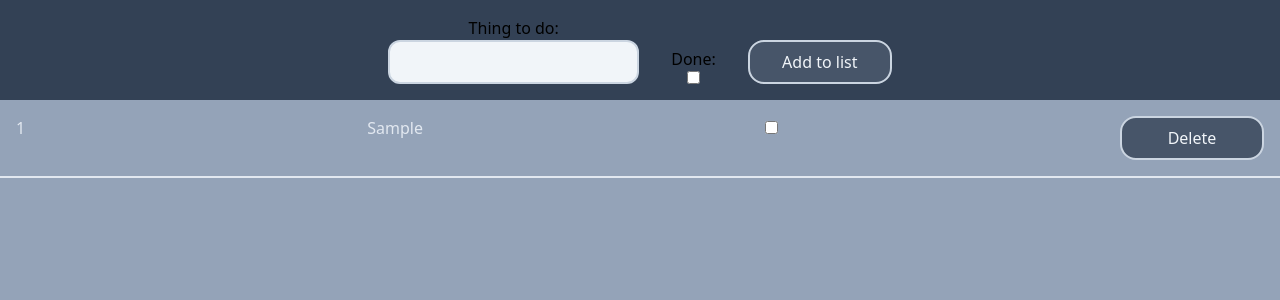
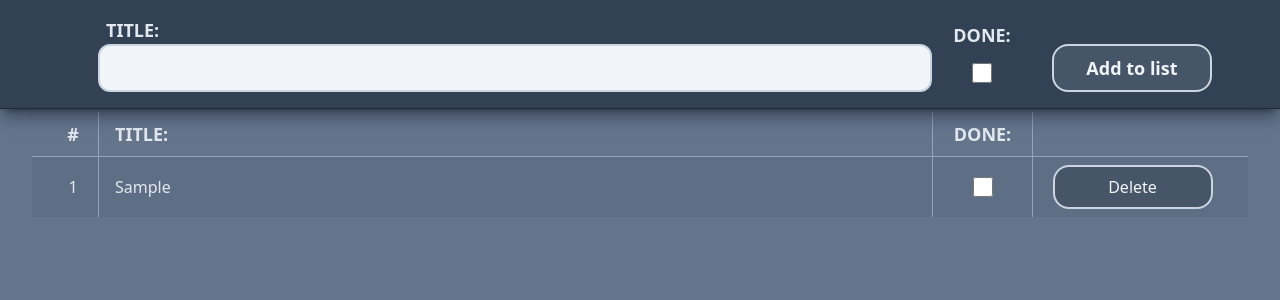
Before and after one commit to ChristofferGylin/react-todo-list, a React (Vite) app: page / in a window 1280 px wide. Both pictures are taken after typing "Sample" into the empty fields and a click on the button "Add to list". Shown: the top 300 px of the page. Built offline with nearby package versions, Linux system fonts and the light colour scheme.

Commit message:
Layout and styling

```diff
--- a/index.html
+++ b/index.html
@@ -4,9 +4,9 @@
     <meta charset="UTF-8" />
     <link rel="icon" type="image/svg+xml" href="/vite.svg" />
     <meta name="viewport" content="width=device-width, initial-scale=1.0" />
-    <title>Vite + React</title>
+    <title>To Do List</title>
   </head>
-  <body class="bg-slate-400">
+  <body class="bg-slate-500 px-8">
     <div id="root"></div>
     <script type="module" src="/src/main.jsx"></script>
   </body>
--- a/src/App.jsx
+++ b/src/App.jsx
@@ -1,6 +1,6 @@
 import { useEffect, useState } from 'react'
 import InputBar from './InputBar'
-import List from './List';
+import ListContainer from './ListContainer';
 
 
 function App() {
@@ -27,7 +27,7 @@ function App() {
   return (
     <div className="App flex flex-col w-full justify-start items-center">
       <InputBar data={data} setData={setData} />
-      <List data={data} setData={setData} />
+      <ListContainer data={data} setData={setData} />
     </div>
   )
 }
--- a/src/Button.jsx
+++ b/src/Button.jsx
@@ -9,7 +9,7 @@ const Button = (props) => {
 
     return (
 
-        <button id={id} className="w-36 border-2 border-slate-300 bg-slate-600 hover:bg-slate-500 rounded-2xl py-2 px-6 text-slate-100 " onClick={() => { callback(data, setData, itemId) }}>{title}</button>
+        <button id={id} className="w-40 border-2 border-slate-300 bg-slate-600 hover:bg-slate-500 rounded-2xl py-2 px-6 text-slate-100 " onClick={() => { callback(data, setData, itemId) }}>{title}</button>
 
     )
 
--- a/src/InputBar.jsx
+++ b/src/InputBar.jsx
@@ -7,23 +7,22 @@ const InputBar = (props) => {
     const setData = props.setData;
 
     return (
-        <div className="flex justify-center items-end space-x-8 bg-slate-700 w-full p-4">
-            <div className="flex flex-col justify-between items-center">
-                <label htmlFor="inputField">Thing to do:</label>
-                <input type="text" id="inputField" className="border-2 border-slate-300 rounded-xl p-2 bg-slate-100 text-slate-800" />
+        <div className="grid grid-cols-[50px_auto_100px_200px] items-center px-12 font-semibold text-lg text-slate-200 bg-slate-700 border-b fixed top-0 border-slate-800 w-full p-4 shadow-lg shadow-gray-900/50">
+
+            <div className="flex flex-col justify-end items-start col-start-2 w-full mr-2">
+                <label className="ml-2" htmlFor="inputField">TITLE:</label>
+                <input type="text" id="inputField" className="w-full border-2 border-slate-300 rounded-xl py-2 px-4 mr-8 bg-slate-100 text-slate-800" />
             </div>
-            <div className="flex flex-col justify-start items-center">
-                <label htmlFor="doneCheckbox">Done:</label>
-                <input type="checkbox" id="doneCheckbox" />
+
+
+            <div className="grid grid-rows-2 justify-center items-center h-full">
+                <div className="align-self-start"><label htmlFor="doneCheckbox">DONE:</label></div>
+                <input className="w-5 h-5 hover:cursor-pointer justify-self-center" type="checkbox" id="doneCheckbox" />
             </div>
-            <div className="flex flex-col justify-center items-center">
+
+
+            <div className="flex flex-col justify-end items-center h-full">
                 <Button title="Add to list" id="inputButton" data={data} setData={setData} callback={newInput} />
-                {/* <button id="inputButton" className="w-36 border-2 border-slate-300 bg-slate-600 hover:bg-slate-500 rounded-2xl py-2 px-6 text-slate-100 "
-                    onClick={() => {
-
-                        newInput(data, setData)
-
-                    }}>Add to list</button> */}
             </div>
 
         </div>
--- /dev/null
+++ b/src/ListContainer.jsx
@@ -0,0 +1,24 @@
+import List from "./List"
+
+const ListContainer = (props) => {
+
+    const data = props.data;
+    const setData = props.setData;
+
+    return (
+
+        <div className="flex flex-col w-full mt-28 justify-start items-center border-slate-200">
+            <div className="grid grid-cols-[50px_auto_100px_200px] w-full px-4 border-b border-slate-400 font-semibold text-lg text-slate-200">
+                <div className="w-full py-2 text-center">#</div>
+                <div className="w-full border-l border-slate-400 px-4 py-2">TITLE:</div>
+                <div className="w-full border-l border-slate-400 px-4 py-2 text-center">DONE:</div>
+                <div className="w-full border-l border-slate-400 px-4 py-2 text-center"></div>
+            </div>
+            <List data={data} setData={setData} />
+        </div>
+
+    )
+
+}
+
+export default ListContainer;
--- a/src/ListItem.jsx
+++ b/src/ListItem.jsx
@@ -14,11 +14,11 @@ const ListItem = (props) => {
 
     return (
 
-        <div className="flex w-full justify-between p-4 border-b-2 border-slate-200 text-slate-200">
-            <div className="font-medium">{index + 1}</div>
-            <div>{title}</div>
-            <div><input type="checkbox" checked={isDone} onChange={() => { checkboxChange(itemId, data, setData) }} /></div>
-            <div><Button title="Delete" itemId={itemId} data={data} setData={setData} callback={deleteItem} /></div>
+        <div className="grid grid-cols-[50px_auto_100px_200px] w-full px-4 border-b border-slate-400/30 last:border-b-0  text-slate-200 even:bg-slate-600/20">
+            <div className="flex items-center justify-center w-full py-2">{index + 1}</div>
+            <div className="flex items-center justify-start w-full border-l border-slate-400 px-4 py-2">{title}</div>
+            <div className="flex items-center justify-center w-full border-l border-slate-400 px-4 py-2"><input className="w-5 h-5 hover:cursor-pointer" type="checkbox" checked={isDone} onChange={() => { checkboxChange(itemId, data, setData) }} /></div>
+            <div className="flex items-center justify-center w-full border-l border-slate-400 px-4 py-2"><Button title="Delete" itemId={itemId} data={data} setData={setData} callback={deleteItem} /></div>
         </div>
 
     )
```
